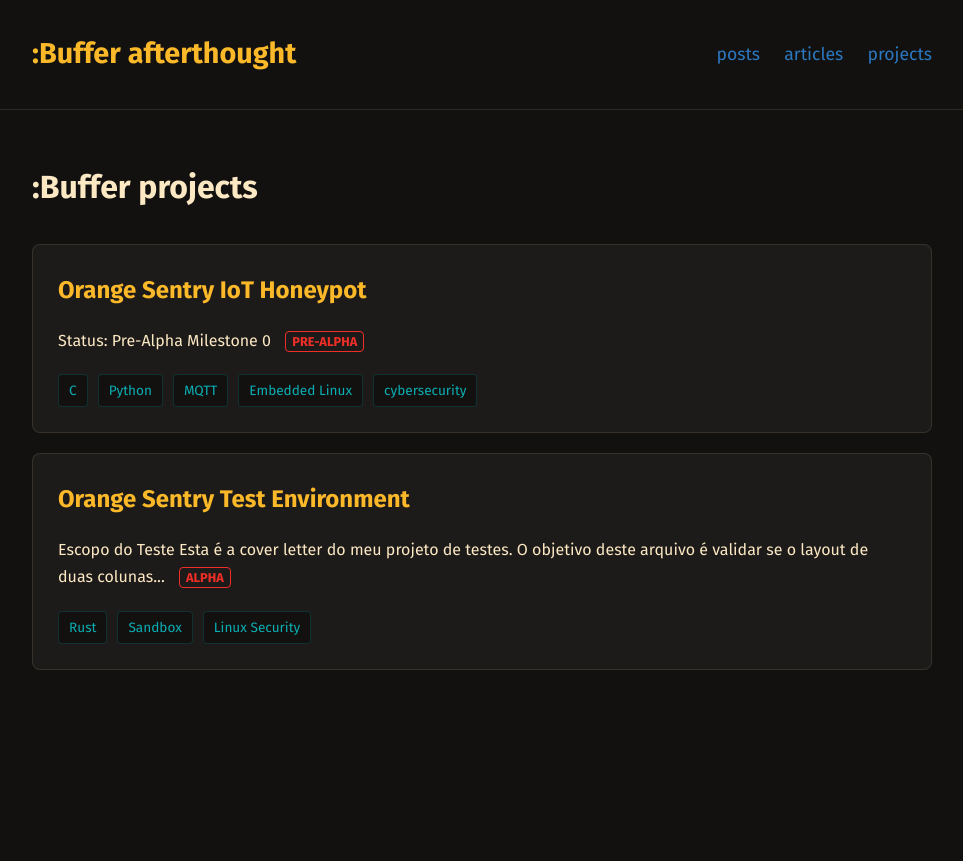
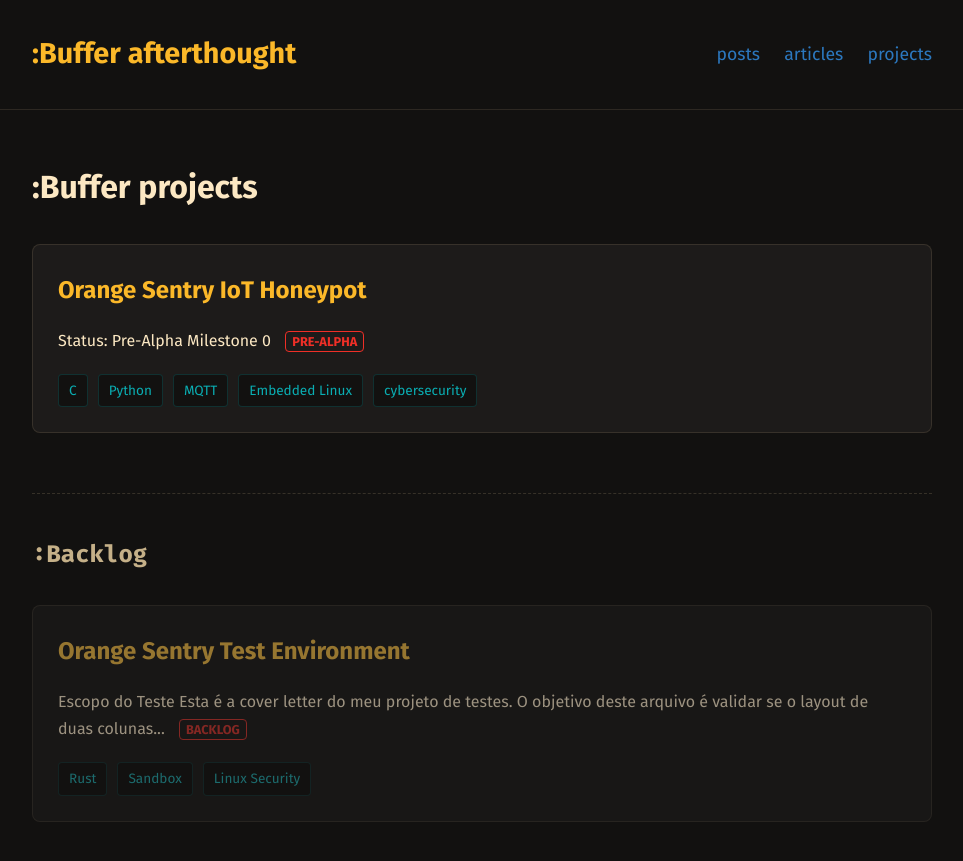
Before and after one commit to JoaoNasMonteiro/JoaoNasMonteiro.github.io, a Jekyll site: the page built from projects.md, in a window 1280 px wide. Shown: the top 861 px of the page, without its empty margins (158-1121 px from the left). Built offline with Jekyll 4.4.1, drawn with Linux system fonts in a browser that asks for light colours.

Commit message:
add backlog section to projects tab

```diff
--- a/_projects/test_project.md
+++ b/_projects/test_project.md
@@ -2,7 +2,7 @@
 layout: project
 title: "Orange Sentry Test Environment"
 slug: sentry-test
-status: "ALPHA"
+status: "backlog"
 tags: [Rust, Sandbox, Linux Security]
 ---
 
--- a/projects.md
+++ b/projects.md
@@ -7,26 +7,63 @@ permalink: /projects/
 <div class="projects-hub">
   <h1>:Buffer projects</h1>
 
+  <!-- SEÇÃO 1: Projetos Ativos -->
   <div class="project-grid">
     {% for project in site.projects %}
-      <div class="project-card">
-        <h2 class="project-card-title">
-          <a href="{{ project.url | relative_url }}">{{ project.title }}</a>
-        </h2>
+      <!-- Filtra tudo que NÃO for "Backlog" -->
+      {% assign status_lower = project.status | downcase %}
+      {% if status_lower != 'backlog' %}
+        <div class="project-card">
+          <h2 class="project-card-title">
+            <a href="{{ project.url | relative_url }}">{{ project.title }}</a>
+          </h2>
 
-        <p class="project-excerpt">
-          {{ project.excerpt | strip_html | truncatewords: 25 }}
-          {% if project.status %}
-            <span class="status-badge {{ project.status | slugify }}">{{ project.status }}</span>
-          {% endif %}
-        </p>
+          <p class="project-excerpt">
+            {{ project.excerpt | strip_html | truncatewords: 25 }}
+            {% if project.status %}
+              <span class="status-badge {{ project.status | slugify }}">{{ project.status }}</span>
+            {% endif %}
+          </p>
 
-        <div class="project-tags">
-          {% for tag in project.tags %}
-            <span class="tech-tag">{{ tag }}</span>
-          {% endfor %}
+          <div class="project-tags">
+            {% for tag in project.tags %}
+              <span class="tech-tag">{{ tag }}</span>
+            {% endfor %}
+          </div>
         </div>
-      </div>
+      {% endif %}
     {% endfor %}
   </div>
+
+  <!-- DIVISÓRIA SEMÂNTICA -->
+  <hr class="section-divider" style="margin: 60px 0 40px 0; border: none; border-top: 1px dashed rgba(197, 176, 136, 0.2);">
+
+  <!-- SEÇÃO 2: Backlog -->
+  <h2 style="color: #C5B088; font-family: 'Fira Code', monospace; font-size: 1.5rem; margin-bottom: 20px;">:Backlog</h2>
+
+  <div class="project-grid" style="opacity: 0.6; filter: grayscale(20%);">
+    {% for project in site.projects %}
+      <!-- Filtra estritamente o que FOR "Backlog" -->
+      {% assign status_lower = project.status | downcase %}
+      {% if status_lower == 'backlog' %}
+        <div class="project-card">
+          <h2 class="project-card-title">
+            <a href="{{ project.url | relative_url }}">{{ project.title }}</a>
+          </h2>
+
+          <p class="project-excerpt">
+            {{ project.excerpt | strip_html | truncatewords: 25 }}
+            <span class="status-badge backlog">Backlog</span>
+          </p>
+
+          <div class="project-tags">
+            {% for tag in project.tags %}
+              <span class="tech-tag">{{ tag }}</span>
+            {% endfor %}
+          </div>
+        </div>
+      {% endif %}
+    {% endfor %}
+  </div>
+
 </div>
```
